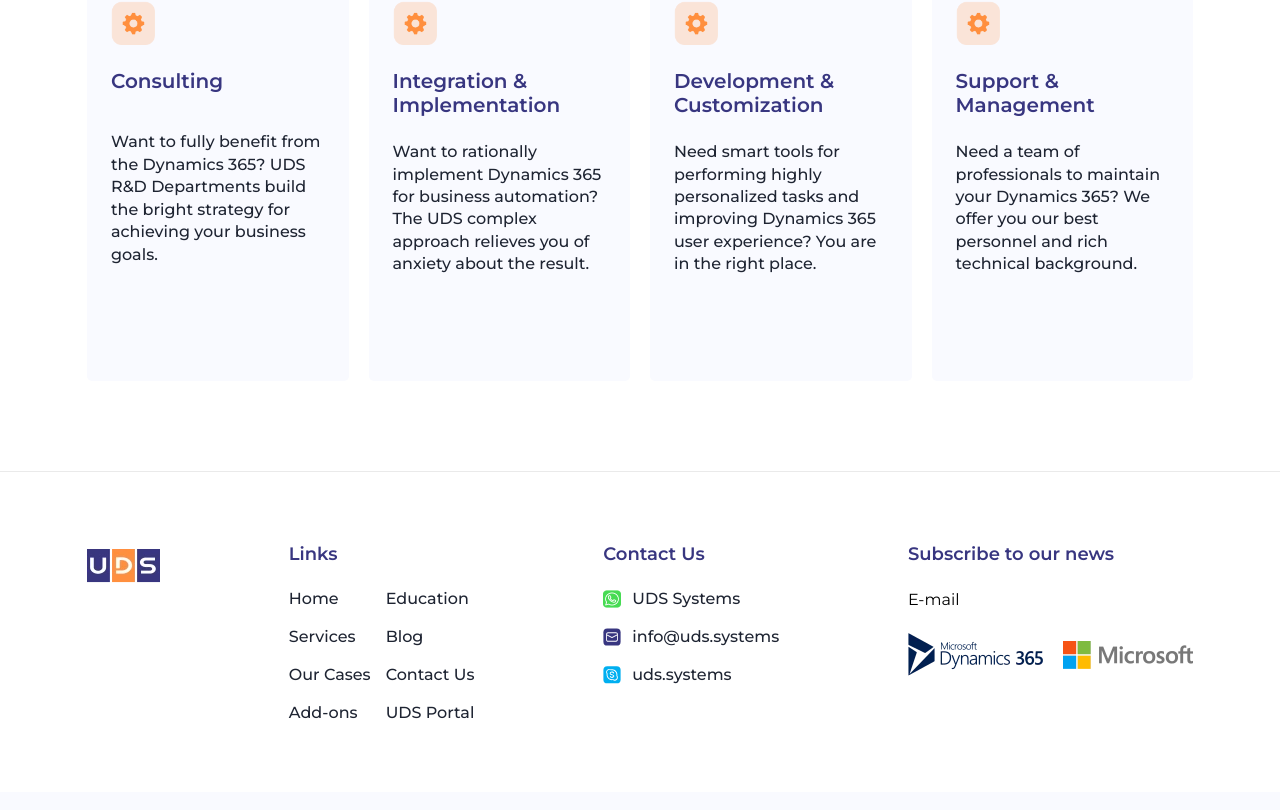
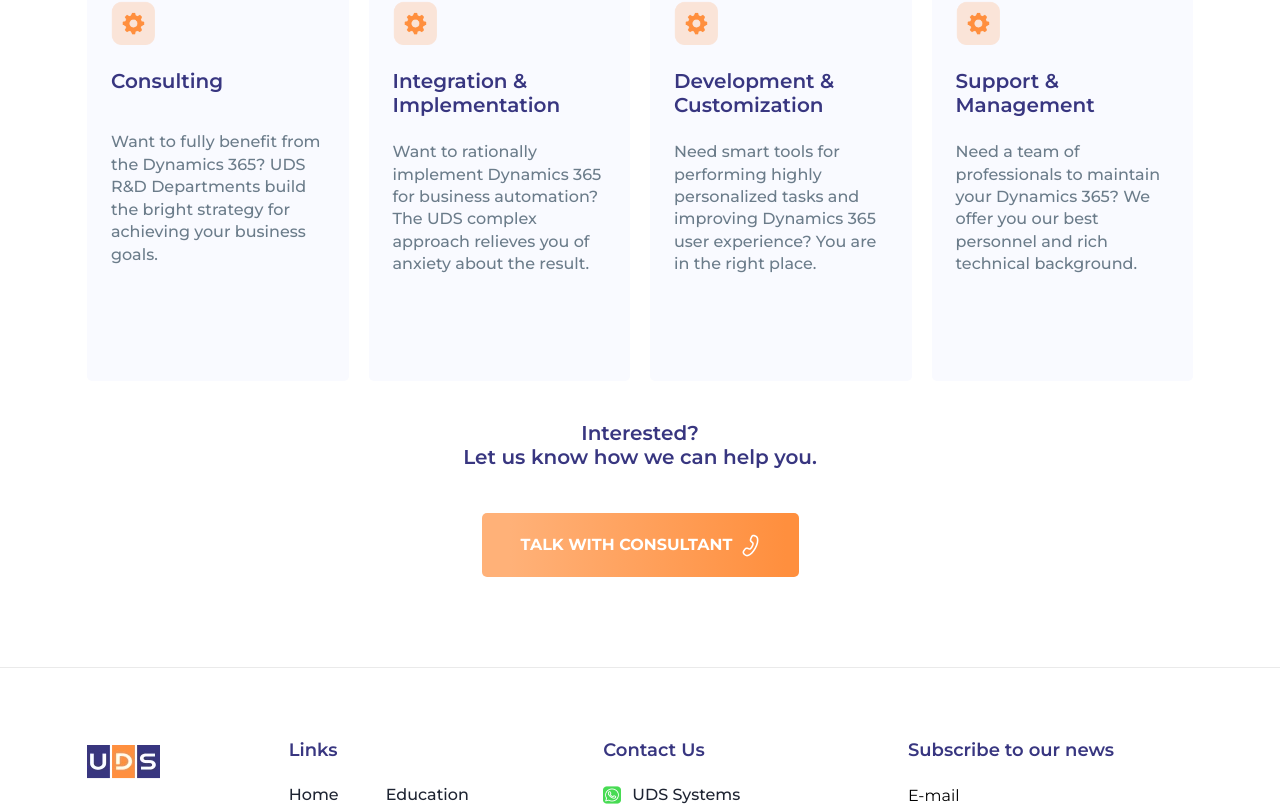
Before and after one commit to psevernyj/next-app, a Next.js app: page / in a window 1280 px wide. Shown: the part 1210-2020 px from the top of the page. Built offline with nearby package versions, Linux system fonts and the light colour scheme; a web font is replaced by a local one.

Commit message:
Added services section to Home page

```diff
--- a/components/navigation/Navbar.tsx
+++ b/components/navigation/Navbar.tsx
@@ -118,10 +118,10 @@
             );
           })}
           <div className={'menuActions'}>
-            <button className={"blueButton smallButton"}>
+            <button className={"button blueButton smallButton"}>
               Go to the portal
             </button>
-            <button className={"orangeButton smallButton"}>
+            <button className={"button orangeButton smallButton"}>
               Book a call
               <svg width="17" height="23" viewBox="0 0 17 23" fill="none" xmlns="http://www.w3.org/2000/svg">
                 <path d="M13.5449 1.22317L12.3292 0.842089C10.9516 0.410233 9.47974 1.10815 8.88979 2.47297L7.95055 4.64583C7.4477 5.80915 7.71269 7.17632 8.60963 8.04618L10.1662 9.55576C10.2117 9.59988 10.2405 9.65948 10.2474 9.72377C10.2936 10.154 10.0132 10.9919 9.36705 12.1557C8.8972 13.0021 8.47195 13.5956 8.10997 13.9294C7.85778 14.162 7.71896 14.2123 7.65985 14.194L5.56578 13.5282C4.39328 13.1554 3.12265 13.5999 2.40524 14.634L1.07115 16.5569C0.231447 17.7672 0.38245 19.4369 1.42441 20.4632L2.3477 21.3725C3.34398 22.3538 4.76225 22.7194 6.08388 22.3358C8.95272 21.503 11.5249 18.9852 13.829 14.8348C16.1362 10.6787 16.9458 7.09893 16.1995 4.09616C15.8579 2.72197 14.8515 1.63279 13.5449 1.22317ZM13.0939 2.77902C13.8779 3.0248 14.4818 3.6783 14.6867 4.50282C15.3144 7.02863 14.5969 10.2016 12.4758 14.0223C10.3575 17.838 8.07737 20.07 5.66381 20.7706C4.87083 21.0008 4.01987 20.7814 3.4221 20.1926L2.49882 19.2833C2.0252 18.8168 1.95656 18.0578 2.33824 17.5077L3.67234 15.5848C3.99843 15.1148 4.57599 14.9127 5.10894 15.0822L7.20826 15.7496C8.42671 16.1274 9.53262 15.1075 10.7202 12.9682C11.5205 11.5266 11.8935 10.4122 11.8002 9.5434C11.7519 9.09335 11.5503 8.67615 11.2318 8.36731L9.67525 6.85773C9.26755 6.46234 9.1471 5.8409 9.37567 5.31212L10.3149 3.13925C10.5831 2.51888 11.2521 2.20165 11.8783 2.39794L13.0939 2.77902Z" fill="white"/>
--- a/pages/index.tsx
+++ b/pages/index.tsx
@@ -4,6 +4,7 @@
 
 import partnership from "../assets/home-page/header_microsoft_partner_logo.webp";
 import gearIcon from "../assets/home-page/gear_icon.webp";
+import React from "react";
 
 const RootComponent: NextPage = () => {
     return (
@@ -58,8 +59,8 @@
                         </li>
                     </ul>
                 </div>
-                <div className={"services"}>
-                    <div className={"container section"}>
+                <div className={"services container"}>
+                    <div className={"section"}>
                         <h2 className={"pageTitle"}>Our Services</h2>
                         <p className={"pageSubtitle"}>
                             We provide services directly to end users or collaborate with Microsoft partners as
@@ -68,7 +69,7 @@
                         </p>
                         <div className={"serviceCases"}>
                             <div className={"service"}>
-                                <Image src={gearIcon} alt={"Icon"} width={44} height={44}/>
+                                <Image className={"gearIcon"} src={gearIcon} alt={"Icon"} width={44} height={44}/>
                                 <p className={"title"}>Consulting</p>
                                 <p className={"subtitle"}>
                                     Want to fully benefit from the Dynamics 365?
@@ -76,7 +77,7 @@
                                 </p>
                             </div>
                             <div className={"service"}>
-                                <Image src={gearIcon} alt={"Icon"} width={44} height={44}/>
+                                <Image className={"gearIcon"} src={gearIcon} alt={"Icon"} width={44} height={44}/>
                                 <p className={"title"}>Integration & Implementation</p>
                                 <p className={"subtitle"}>
                                     Want to rationally implement Dynamics 365 for business automation? The UDS complex
@@ -84,7 +85,7 @@
                                 </p>
                             </div>
                             <div className={"service"}>
-                                <Image src={gearIcon} alt={"Icon"} width={44} height={44}/>
+                                <Image className={"gearIcon"} src={gearIcon} alt={"Icon"} width={44} height={44}/>
                                 <p className={"title"}>Development & Customization</p>
                                 <p className={"subtitle"}>
                                     Need smart tools for performing highly personalized tasks and improving Dynamics 365
@@ -92,13 +93,25 @@
                                 </p>
                             </div>
                             <div className={"service"}>
-                                <Image src={gearIcon} alt={"Icon"} width={44} height={44}/>
+                                <Image className={"gearIcon"} src={gearIcon} alt={"Icon"} width={44} height={44}/>
                                 <p className={"title"}>Support & Management</p>
                                 <p className={"subtitle"}>
                                     Need a team of professionals to maintain your Dynamics 365?
                                     We offer you our best personnel and rich technical background.
                                 </p>
                             </div>
+                        </div>
+                        <div className={"serviceAction"}>
+                            <p className={"subtitle"}>
+                                Interested? <br/>
+                                Let us know how we can help you.
+                            </p>
+                            <button className={"button orangeButton bigButton"}>
+                                Talk with consultant
+                                <svg width="17" height="23" viewBox="0 0 17 23" fill="none" xmlns="http://www.w3.org/2000/svg">
+                                    <path d="M13.5449 1.22317L12.3292 0.842089C10.9516 0.410233 9.47974 1.10815 8.88979 2.47297L7.95055 4.64583C7.4477 5.80915 7.71269 7.17632 8.60963 8.04618L10.1662 9.55576C10.2117 9.59988 10.2405 9.65948 10.2474 9.72377C10.2936 10.154 10.0132 10.9919 9.36705 12.1557C8.8972 13.0021 8.47195 13.5956 8.10997 13.9294C7.85778 14.162 7.71896 14.2123 7.65985 14.194L5.56578 13.5282C4.39328 13.1554 3.12265 13.5999 2.40524 14.634L1.07115 16.5569C0.231447 17.7672 0.38245 19.4369 1.42441 20.4632L2.3477 21.3725C3.34398 22.3538 4.76225 22.7194 6.08388 22.3358C8.95272 21.503 11.5249 18.9852 13.829 14.8348C16.1362 10.6787 16.9458 7.09893 16.1995 4.09616C15.8579 2.72197 14.8515 1.63279 13.5449 1.22317ZM13.0939 2.77902C13.8779 3.0248 14.4818 3.6783 14.6867 4.50282C15.3144 7.02863 14.5969 10.2016 12.4758 14.0223C10.3575 17.838 8.07737 20.07 5.66381 20.7706C4.87083 21.0008 4.01987 20.7814 3.4221 20.1926L2.49882 19.2833C2.0252 18.8168 1.95656 18.0578 2.33824 17.5077L3.67234 15.5848C3.99843 15.1148 4.57599 14.9127 5.10894 15.0822L7.20826 15.7496C8.42671 16.1274 9.53262 15.1075 10.7202 12.9682C11.5205 11.5266 11.8935 10.4122 11.8002 9.5434C11.7519 9.09335 11.5503 8.67615 11.2318 8.36731L9.67525 6.85773C9.26755 6.46234 9.1471 5.8409 9.37567 5.31212L10.3149 3.13925C10.5831 2.51888 11.2521 2.20165 11.8783 2.39794L13.0939 2.77902Z" fill="white"/>
+                                </svg>
+                            </button>
                         </div>
                     </div>
 
--- a/styles/components/navigation/footer.scss
+++ b/styles/components/navigation/footer.scss
@@ -98,7 +98,7 @@
 
   .socialMedia {
     display: flex;
-    align-items: end;
+    align-items: flex-end;
     gap: 21px;
   }
 }
--- a/styles/global.scss
+++ b/styles/global.scss
@@ -38,6 +38,10 @@
     color: $blue-primary;
     text-align: center;
     padding-bottom: 40px;
+    @media screen and (max-width: 450px){
+      font-size: 28px;
+      padding-bottom: 20px;
+    }
   }
 
   .pageSubtitle{
@@ -45,10 +49,18 @@
     color: $blue-primary;
     text-align: center;
     padding-bottom: 40px;
+    @media screen and (max-width: 450px){
+      font-size: 17px;
+      line-height: 21px;
+      padding-bottom: 20px;
+    }
   }
 
   .section{
     padding: 60px 0 90px;
+    @media screen and (max-width: 1024px){
+      padding: 30px 0 60px;
+    }
   }
 }
 
--- a/styles/homePage.scss
+++ b/styles/homePage.scss
@@ -155,12 +155,13 @@
   }
 }
 
-.services{
-  .serviceCases{
+.services {
+  .serviceCases {
     display: grid;
     grid-template-columns: repeat(4, 1fr);
     grid-gap: 20px;
-    .service{
+
+    .service {
       background-color: $light-bg;
       border-radius: 5px;
       padding: 20px 24px;
@@ -169,13 +170,54 @@
       display: grid;
       grid-template-rows: 0.5fr 0.5fr 3fr;
       grid-gap: 24px;
-      .title{
+
+      .title {
         @include fonts("Montserrat", 600, 20px, 24px);
         color: $blue-primary;
       }
-      .subtitle{
+
+      .subtitle {
         @include fonts("Montserrat", 500, 16px, 140%);
-        color: $black-primary;
+        color: $gray-primary;
+      }
+    }
+
+    @media screen and (max-width: 1024px) {
+      grid-template-columns: repeat(2, 1fr);
+      grid-gap: 40px;
+      .service {
+        min-height: 320px;
+      }
+    }
+    @media screen and (max-width: 600px) {
+      grid-gap: 20px;
+    }
+    @media screen and (max-width: 550px) {
+      grid-template-columns: 1fr;
+
+      .service {
+        min-height: 290px;
+        padding: 30px;
+        grid-gap: 10px;
+
+        .gearIcon {
+          margin-bottom: 14px;
+        }
+      }
+    }
+  }
+
+  .serviceAction {
+    .subtitle {
+      @include fonts("Montserrat", 600, 20px, 24px);
+      color: $blue-primary;
+      text-align: center;
+      padding: 40px 0 44px;
+
+      @media screen and (max-width: 450px) {
+        font-size: 17px;
+        line-height: 21px;
+        padding-bottom: 40px;
       }
     }
   }
--- a/styles/mixins.scss
+++ b/styles/mixins.scss
@@ -1,6 +1,7 @@
 $orange-primary: #FF8F3E;
 $blue-primary: #383680;
 $black-primary: #1E2432;
+$gray-primary: #6B7C8A;
 $white: #FFFFFF;
 
 $dark-bg: #E8EBFE;
@@ -13,24 +14,40 @@
   line-height: $line-height;
 }
 
+.button{
+  text-transform: uppercase;
+  margin: auto;
+  display: flex;
+  justify-content: center;
+  align-items: center;
+}
+
 .smallButton{
+  padding: 0 18px;
   height: 40px;
   width: auto;
-  padding: 0 18px;
-  border-radius: 5px;
-  text-transform: uppercase;
   @include fonts("Montserrat", 700, 12px, 15px);
 }
 
+.bigButton{
+  height: 64px;
+  width: 317px;
+  padding: 0 18px;
+  @include fonts("Montserrat", 700, 16px, 20px);
+}
+
 .orangeButton{
-  background-color: $orange-primary;
+  background: linear-gradient(269.64deg, #FF8F3E 4.23%, #FFB178 91.19%);
   color: white;
   display: flex;
   align-items: center;
+  border-radius: 5px;
   gap: 10px;
 }
+
 .blueButton{
   background-color: white;
   color: $blue-primary;
   border: 2px solid $blue-primary;
+  border-radius: 5px;
 }
```
